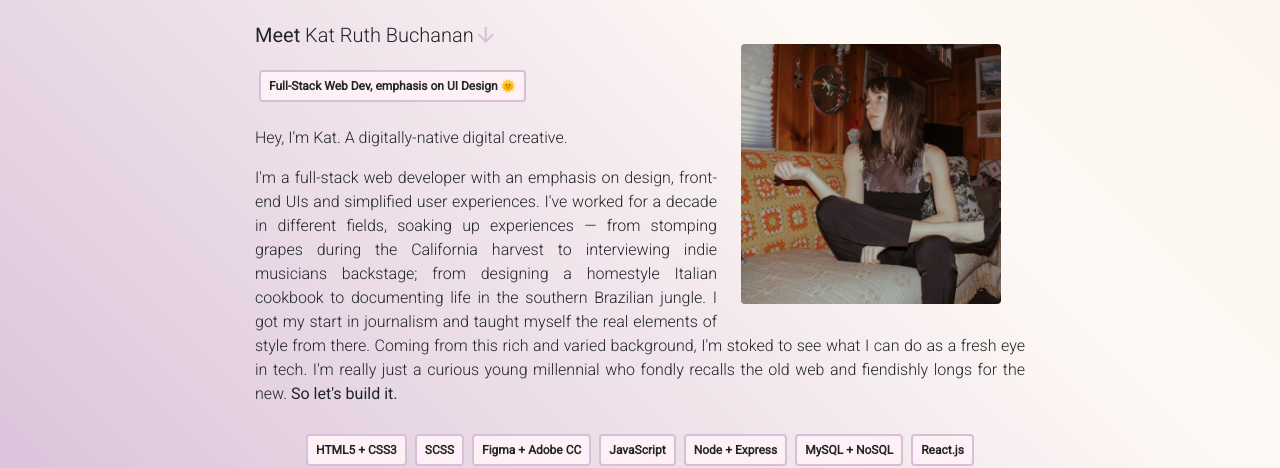
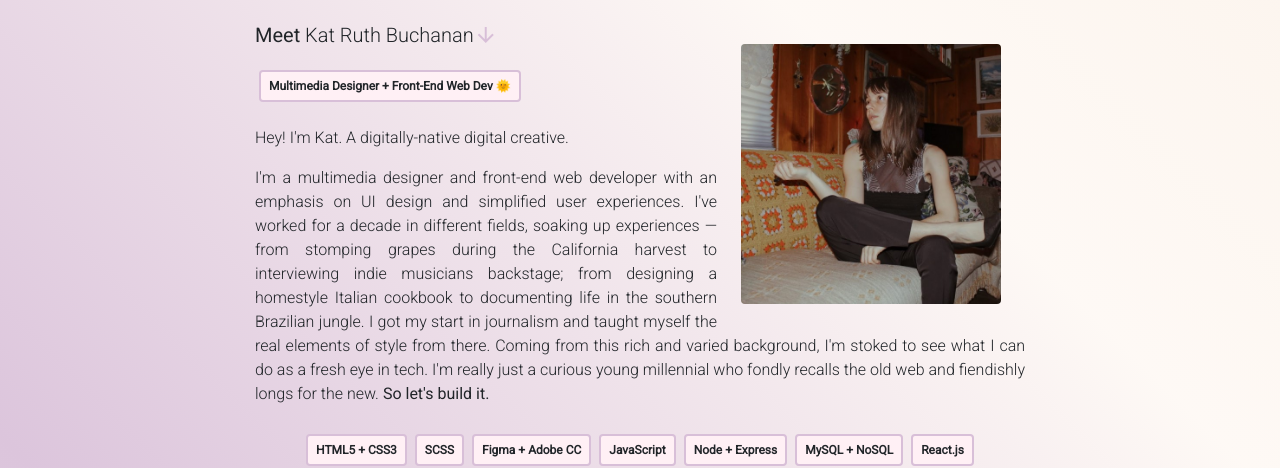
Before and after one commit to katsign/portfolio2.0, a React (Create React App) app: page / in a window 1280 px wide. Shown: the part 221-689 px from the top of the page. Built offline with nearby package versions, Linux system fonts and the light colour scheme.

Commit message:
updated about tab copy

```diff
--- a/src/components/pages/About.js
+++ b/src/components/pages/About.js
@@ -1,5 +1,5 @@
 import Image from '../../assets/images/self.jpg';
-import ContactBtns from '../ContactBtns'
+import ContactBtns from '../ContactBtns';
 
 const About = () => (
   <div className="mt-4" id="bio">
@@ -21,15 +21,15 @@ const About = () => (
         <span className="material-icons thistle">arrow_downward</span>
       </p>
       <div className="badge badge-light text-center p-2 mb-4">
-        Full-Stack Web Dev, emphasis on UI Design 🌞
+        Multimedia Designer + Front-End Web Dev 🌞
       </div>
-      <p>Hey, I'm Kat. A digitally-native digital creative.</p>
+      <p>Hey! I'm Kat. A digitally-native digital creative.</p>
       <p className="text-justify">
-        I'm a full-stack web developer with an emphasis on design, front-end UIs
-        and simplified user experiences. I've worked for a decade in different
-        fields, soaking up experiences — from stomping grapes during the
-        California harvest to interviewing indie musicians backstage; from
-        designing a homestyle Italian cookbook to documenting life in the
+        I'm a multimedia designer and front-end web developer with an emphasis
+        on UI design and simplified user experiences. I've worked for a decade
+        in different fields, soaking up experiences — from stomping grapes
+        during the California harvest to interviewing indie musicians backstage;
+        from designing a homestyle Italian cookbook to documenting life in the
         southern Brazilian jungle. I got my start in journalism and taught
         myself the real elements of style from there. Coming from this rich and
         varied background, I'm stoked to see what I can do as a fresh eye in
@@ -37,7 +37,7 @@ const About = () => (
         old web and fiendishly longs for the new.
         <span style={{ fontWeight: 400 }}> So let's build it.</span>
       </p>
-      <div className="row" style={{margin: 'auto'}}>
+      <div className="row" style={{ margin: 'auto' }}>
         <div className="col d-flex align-items-center justify-content-center my-2">
           <div className="badge badge-light p-2">HTML5 + CSS3</div>
           <div className="badge badge-light p-2">SCSS</div>
```
Lines whose indentation alone changed are shown as unchanged.
